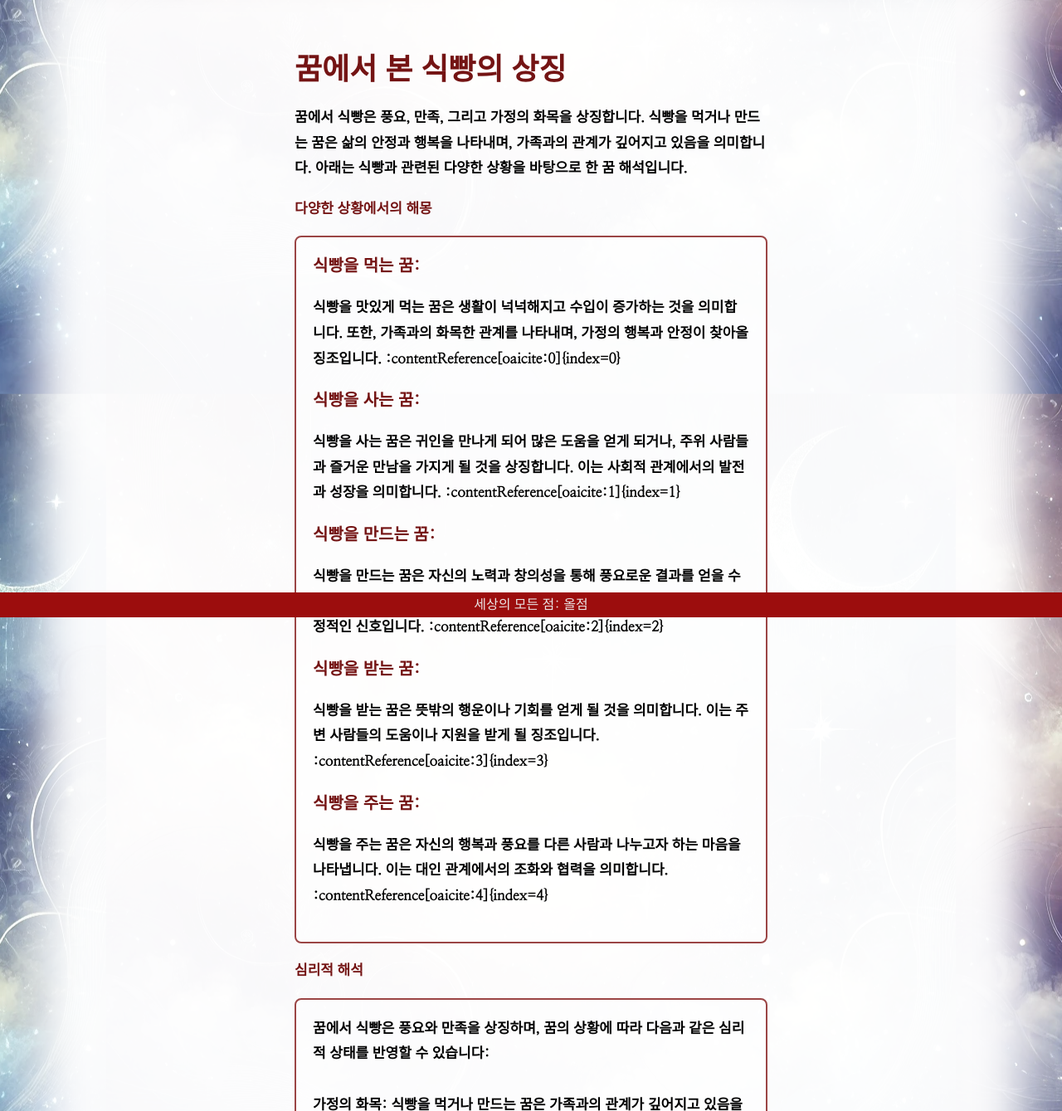
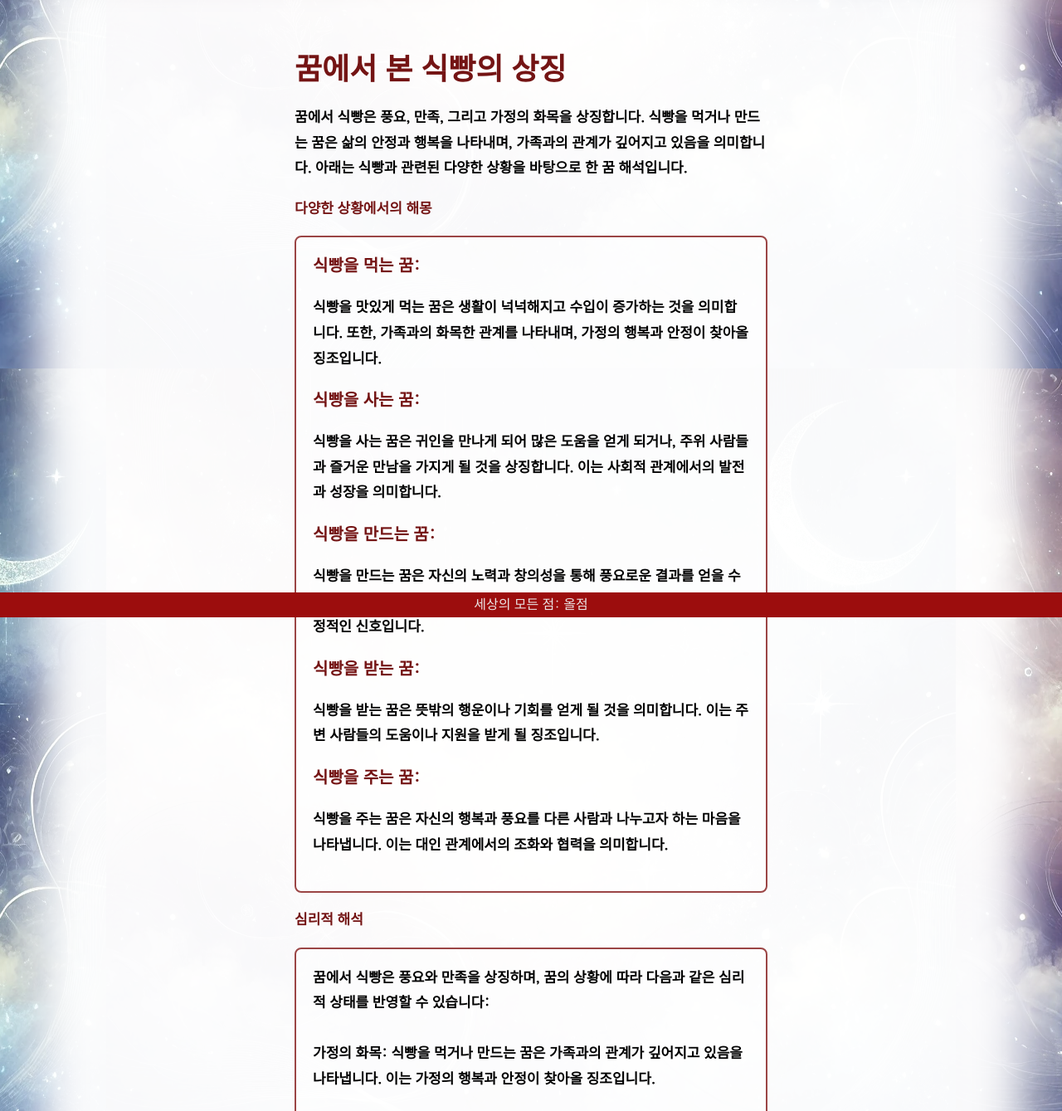
Before and after one commit to themoka7/myload, a Flask app: template templates/dreamzodiac/food/bread.html in a window 1280 px wide. Shown: the part 56-1395 px from the top of the page at 83% size. Run offline with Flask 3, Linux system fonts and the light colour scheme; the template is opened without the code that fills it, so the values that code supplies are empty; some libraries are stand-ins or nearby versions.

Commit message:
20241023

```diff
--- a/templates/dreamzodiac/food/bread.html
+++ b/templates/dreamzodiac/food/bread.html
@@ -58,19 +58,19 @@
         <div>
             <div class="sub_box">
                 <div class="sub2_title">식빵을 먹는 꿈:</div>
-                <p>식빵을 맛있게 먹는 꿈은 생활이 넉넉해지고 수입이 증가하는 것을 의미합니다. 또한, 가족과의 화목한 관계를 나타내며, 가정의 행복과 안정이 찾아올 징조입니다. :contentReference[oaicite:0]{index=0}</p>
+                <p>식빵을 맛있게 먹는 꿈은 생활이 넉넉해지고 수입이 증가하는 것을 의미합니다. 또한, 가족과의 화목한 관계를 나타내며, 가정의 행복과 안정이 찾아올 징조입니다.</p>
 
                 <div class="sub2_title">식빵을 사는 꿈:</div>
-                <p>식빵을 사는 꿈은 귀인을 만나게 되어 많은 도움을 얻게 되거나, 주위 사람들과 즐거운 만남을 가지게 될 것을 상징합니다. 이는 사회적 관계에서의 발전과 성장을 의미합니다. :contentReference[oaicite:1]{index=1}</p>
+                <p>식빵을 사는 꿈은 귀인을 만나게 되어 많은 도움을 얻게 되거나, 주위 사람들과 즐거운 만남을 가지게 될 것을 상징합니다. 이는 사회적 관계에서의 발전과 성장을 의미합니다.</p>
 
                 <div class="sub2_title">식빵을 만드는 꿈:</div>
-                <p>식빵을 만드는 꿈은 자신의 노력과 창의성을 통해 풍요로운 결과를 얻을 수 있음을 나타냅니다. 이는 자신의 능력을 발휘하여 성공을 거둘 수 있다는 긍정적인 신호입니다. :contentReference[oaicite:2]{index=2}</p>
+                <p>식빵을 만드는 꿈은 자신의 노력과 창의성을 통해 풍요로운 결과를 얻을 수 있음을 나타냅니다. 이는 자신의 능력을 발휘하여 성공을 거둘 수 있다는 긍정적인 신호입니다.</p>
 
                 <div class="sub2_title">식빵을 받는 꿈:</div>
-                <p>식빵을 받는 꿈은 뜻밖의 행운이나 기회를 얻게 될 것을 의미합니다. 이는 주변 사람들의 도움이나 지원을 받게 될 징조입니다. :contentReference[oaicite:3]{index=3}</p>
+                <p>식빵을 받는 꿈은 뜻밖의 행운이나 기회를 얻게 될 것을 의미합니다. 이는 주변 사람들의 도움이나 지원을 받게 될 징조입니다.</p>
 
                 <div class="sub2_title">식빵을 주는 꿈:</div>
-                <p>식빵을 주는 꿈은 자신의 행복과 풍요를 다른 사람과 나누고자 하는 마음을 나타냅니다. 이는 대인 관계에서의 조화와 협력을 의미합니다. :contentReference[oaicite:4]{index=4}</p>
+                <p>식빵을 주는 꿈은 자신의 행복과 풍요를 다른 사람과 나누고자 하는 마음을 나타냅니다. 이는 대인 관계에서의 조화와 협력을 의미합니다.</p>
             </div>
         </div>
 
```
Also changed, not shown: templates/dreamzodiac/food/pizza.html (+5 -5 lines).
